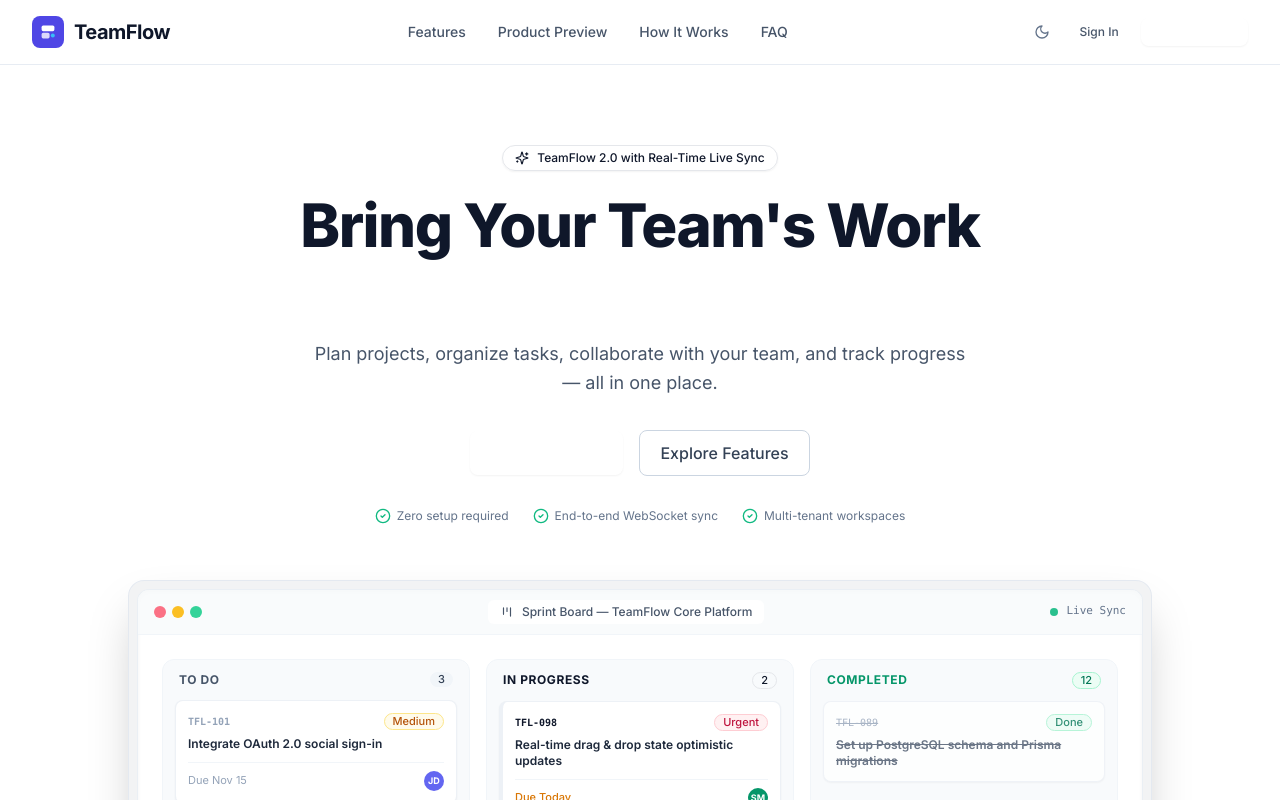
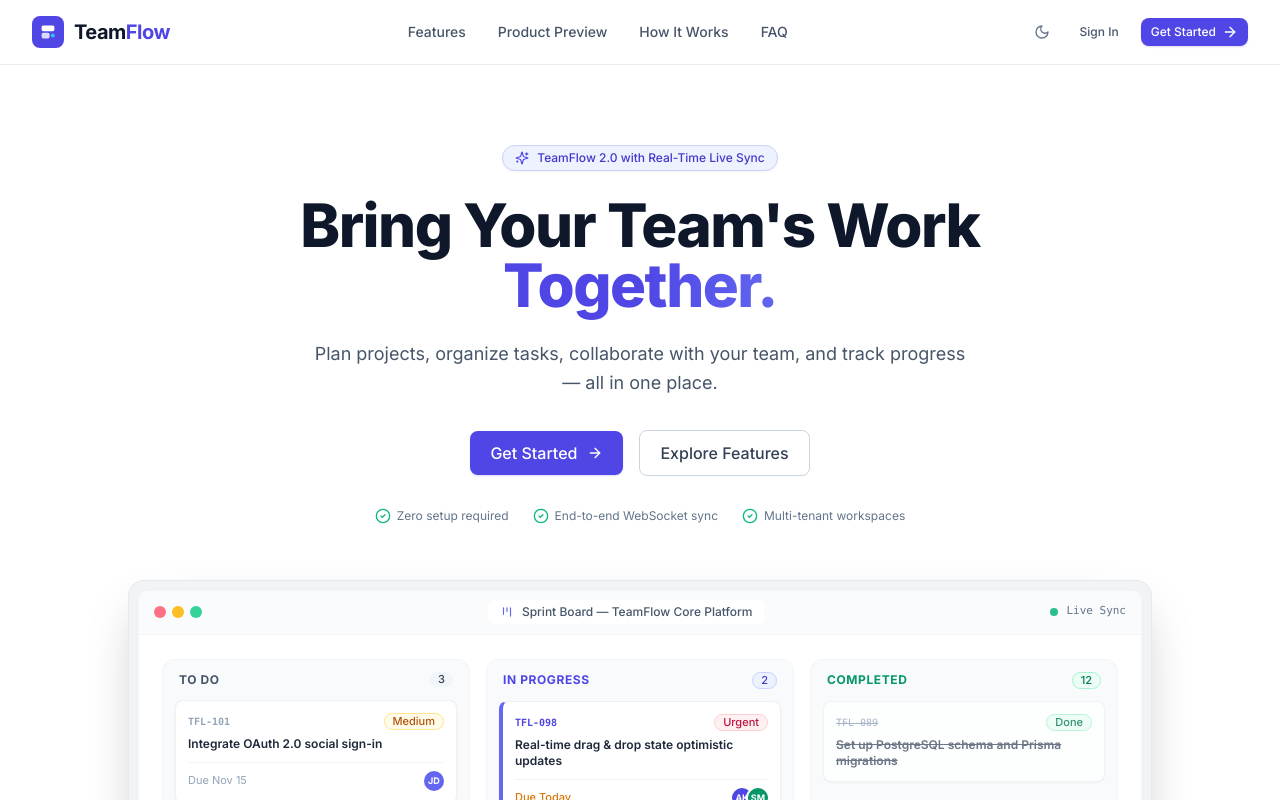
Before and after one commit to Yerosan-Girma/project-management-tools, a React (Vite) app in the folder frontend/: page / in a window 1280 px wide. Shown: the top 800 px of the page. Built offline with nearby package versions, Linux system fonts and the light colour scheme; no server answers.

Commit message:
fix(styles): register primary color palette in tailwind config for visible buttons and accents

```diff
--- a/frontend/tailwind.config.js
+++ b/frontend/tailwind.config.js
@@ -5,6 +5,19 @@ export default {
   theme: {
     extend: {
       colors: {
+        primary: {
+          50: '#eef2ff',
+          100: '#e0e7ff',
+          200: '#c7d2fe',
+          300: '#a5b4fc',
+          400: '#818cf8',
+          500: '#6366f1',
+          600: '#4f46e5',
+          700: '#4338ca',
+          800: '#3730a3',
+          900: '#312e81',
+          950: '#1e1b4b',
+        },
         brand: {
           50: '#eef2ff',
           100: '#e0e7ff',
```
